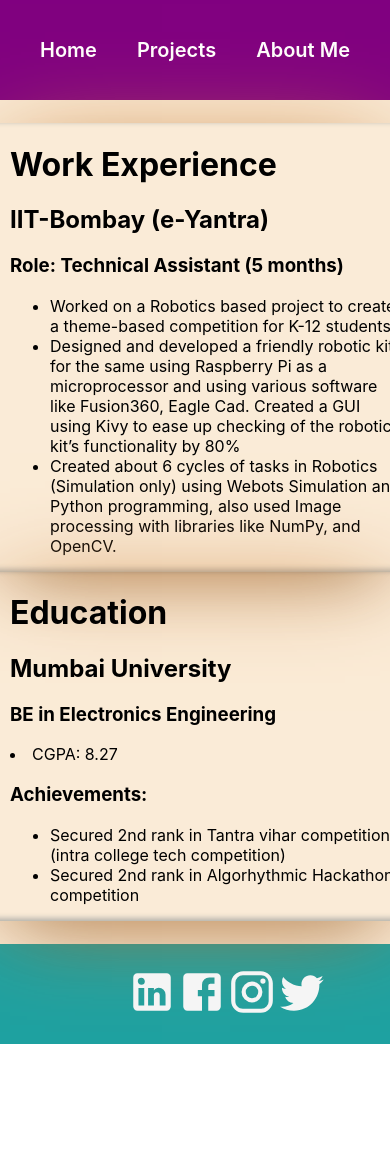
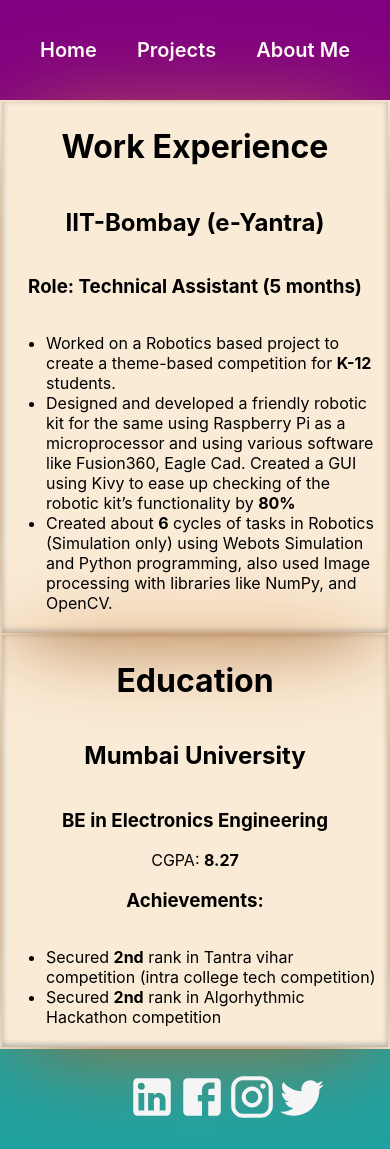
Before and after one commit to abhay299/portfolio, a React (Create React App) app: page /aboutMe in a window 390 px wide. Before the commit the page ends 1044 px from the top, so only its background shows below. Built offline with nearby package versions, Linux system fonts and the light colour scheme.

Commit message:
updated responsive design of pages

```diff
--- a/src/pages/about/About.jsx
+++ b/src/pages/about/About.jsx
@@ -4,27 +4,29 @@ import './about.css';
 const About = () => {
 	return (
 		<div className='aboutMe'>
+			<div className='aboutContainer'>
 				<div className='exp'>
 					<h1>Work Experience</h1>
 					<h2>IIT-Bombay (e-Yantra)</h2>
 					<h3>Role: Technical Assistant (5 months) </h3>
 					<ul>
-					<li>Worked on a Robotics based project to create a theme-based competition for K-12 students.</li>
+						<li>Worked on a Robotics based project to create a theme-based competition for <b>K-12</b> students.</li>
 						<li>Designed and developed a friendly robotic kit for the same using Raspberry Pi as a microprocessor and using various software like Fusion360, Eagle Cad.
-						Created a GUI using Kivy to ease up checking of the robotic kit’s functionality by 80%</li>
-					<li>Created about 6 cycles of tasks in Robotics (Simulation only) using Webots Simulation and Python programming, also used Image processing with libraries like NumPy, and OpenCV.</li>
+							Created a GUI using Kivy to ease up checking of the robotic kit’s functionality by <b>80%</b></li>
+						<li>Created about <b>6</b> cycles of tasks in Robotics (Simulation only) using Webots Simulation and Python programming, also used Image processing with libraries like NumPy, and OpenCV.</li>
 					</ul>
 				</div>
 				<div className='edu'>
 					<h1>Education</h1>
 					<h2>Mumbai University</h2>
 					<h3>BE in Electronics Engineering</h3>
-				<li>CGPA: 8.27</li>
+					<span>CGPA: <b>8.27</b></span>
 					<h3>Achievements: </h3>
 					<ul>
-					<li>Secured 2nd rank in Tantra vihar competition (intra college tech competition)</li>
-					<li>Secured 2nd rank in Algorhythmic Hackathon competition</li>
+						<li>Secured <b>2nd</b> rank in Tantra vihar competition (intra college tech competition)</li>
+						<li>Secured <b>2nd</b> rank in Algorhythmic Hackathon competition</li>
 					</ul>
+				</div>
 			</div>
 		</div >
 	)
--- a/src/pages/about/about.css
+++ b/src/pages/about/about.css
@@ -1,22 +1,43 @@
 .aboutMe{
-	align-items: center;
-	justify-content: center;
 	display: flex;
 	flex-direction: column;
 	width: 100%;
-	height: 100vh;
+	height: auto;
 	background-color: antiquewhite;
 }
+
 .exp{
-	width: 100%;
-	overflow:auto;
-	padding-left: 20px;
+	margin: 2px;
+	padding: 4px;
+	/* background-color: aqua; */
 	box-shadow: peru 0px 10px 100px -20px, rgba(0, 0, 0, 0.3) 0px 30px 60px -30px, rgba(10, 37, 64, 0.35) 0px -2px 6px 0px inset;
 }
 
 .edu{
-	width: 100%;
-	overflow:auto;
-	padding-left: 20px;
+	margin: 2px;
+	padding: 4px;
+	/* background-color: aqua; */
 	box-shadow: peru 0px 10px 100px -20px, rgba(0, 0, 0, 0.3) 0px 30px 60px -30px, rgba(10, 37, 64, 0.35) 0px -2px 6px 0px inset;
 }
+
+@media only screen and (max-width: 500px){
+	.aboutMe{
+		display: flex;
+		flex-direction: column;
+		width: 100%;
+		height: auto;
+		background-color: antiquewhite;
+	}
+
+	.exp{
+		display: grid;
+		place-items: center;
+		box-shadow: peru 0px 10px 100px -20px, rgba(0, 0, 0, 0.3) 0px 30px 60px -30px, rgba(10, 37, 64, 0.35) 0px -2px 6px 0px inset;
+	}
+
+	.edu{
+		display: grid;
+		place-items: center;
+		box-shadow: peru 0px 10px 100px -20px, rgba(0, 0, 0, 0.3) 0px 30px 60px -30px, rgba(10, 37, 64, 0.35) 0px -2px 6px 0px inset;
+	}
+}
--- a/src/pages/home/Home.jsx
+++ b/src/pages/home/Home.jsx
@@ -2,12 +2,15 @@ import React from 'react'
 import './home.css';
 import me2 from '../../assets/me2.jpg'
 import { GitHub, LinkedIn, EmailSharp } from '@mui/icons-material';
+import { useLocation } from 'react-router-dom';
 
 
 const Home = () => {
-
+	const locate = useLocation();
+	console.log(locate)
 	return (
 		<div className='home'>
+			<div className='infoContainer'>
 				<img
 					src={me2}
 					alt=''
@@ -31,6 +34,8 @@ const Home = () => {
 							<EmailSharp fontSize='medium' />
 						</a>
 					</div>
+				</div>
+			</div>
 			<div className='skills'>
 				<h2>Tech Skills</h2>
 				<ul>
@@ -49,7 +54,6 @@ const Home = () => {
 				</ul>
 			</div>
 		</div>
-		</div>
 	)
 };
 
--- a/src/pages/home/home.css
+++ b/src/pages/home/home.css
@@ -1,4 +1,12 @@
-.home {
+.home{
+	display: flex;
+	flex-direction: column;
+	width: 100%;
+	height: auto;
+	overflow: hidden;
+}
+
+.infoContainer {
 	--s: 20px;
 	--c: skyblue;
 
@@ -25,9 +33,19 @@
 	border-radius: 50%;
 }
 
+@media only screen and (max-width: 500px){
+	.home img{
+		margin-right: 4px;
+		margin-top: 10px;
+		width: 30%;
+		height:30vh;
+		border-radius: 50%;
+	}
+}
+
 .info{
 	width: 100%;
-	padding: 0px 24px;
+	padding: 0px 10px;
 	font-size: 18px;
 	font-weight: 600;
 	font-family:monospace;
@@ -53,3 +71,13 @@
 	display: flex;
 	padding-top: 5px;
 }
+
+.skills{
+	width: 100%;
+	padding: 0px 10px;
+	font-size: 18px;
+	font-weight: 600;
+	font-family:monospace;
+	background-color: bisque;
+	color: rgb(62, 13, 160);
+}
--- a/src/pages/projects/Projects.jsx
+++ b/src/pages/projects/Projects.jsx
@@ -3,11 +3,13 @@ import "./projects.css";
 import smHomePage from '../../assets/socialMediaFeed.png';
 import baHomePage from '../../assets/bookamigoHomePage.png';
 import calculator from '../../assets/calculator.png';
-import { useNavigate } from 'react-router-dom';
+import { useLocation, useNavigate } from 'react-router-dom';
 
 const Projects = () => {
 
 	const navigate = useNavigate();
+	const locate = useLocation();
+	console.log(locate)
 
 	return (
 		<div className='projects'>
--- a/src/pages/projects/projects.css
+++ b/src/pages/projects/projects.css
@@ -1,4 +1,5 @@
-@media only screen and (max-width: 400px) {
+/* For Mobile devices */
+@media only screen and (max-width: 500px) {
 	.projects{
 		display: flex;
 		text-align: center;
@@ -10,6 +11,7 @@
 	}
 
 	.projectList{
+		display: grid;
 		width: 100%;
 		height: auto;
 		place-items: center;
@@ -19,9 +21,8 @@
 		border-radius: 15px;
 		width: 300px;
 		height: 300px;
-		margin: 25px;
+		margin: 18px 0px;
 		box-shadow: 0px 8px 15px rgba(0, 0, 0, 0.5);
-		text-align: center;
 		background-color:darkslateblue;
 	  }
 	  .projectItem:hover {
@@ -45,7 +46,8 @@
 	  }
 }
 
-@media only screen and (min-width: 720px){
+/* For Tablet/desktop */
+@media only screen and (min-width: 600px){
 	.projects{
 		display: flex;
 		text-align: center;
@@ -59,16 +61,15 @@
 	.projectList{
 		width: 100%;
 		height: auto;
-		display: grid;
-		grid-template-columns: 1fr 1fr 1fr;
-		place-items: center;
+		display: flex;
 	}
 
 	.projectItem {
 		border-radius: 15px;
 		width: 300px;
 		height: 300px;
-		margin: 40px;
+		margin: 30px;
+		flex: 1;
 		box-shadow: 0px 3px 15px rgba(0, 0, 0, 0.2);
 		text-align: center;
 		background-color:darkslateblue;
@@ -85,7 +86,7 @@
 		border-bottom-left-radius:5px ;
 		border-bottom-right-radius:5px ;
 		width: 100%;
-		height: 250px;
+		height: 230px;
 	  }
 
 	  .projectItem h1 {
```
Lines whose indentation alone changed are shown as unchanged.
